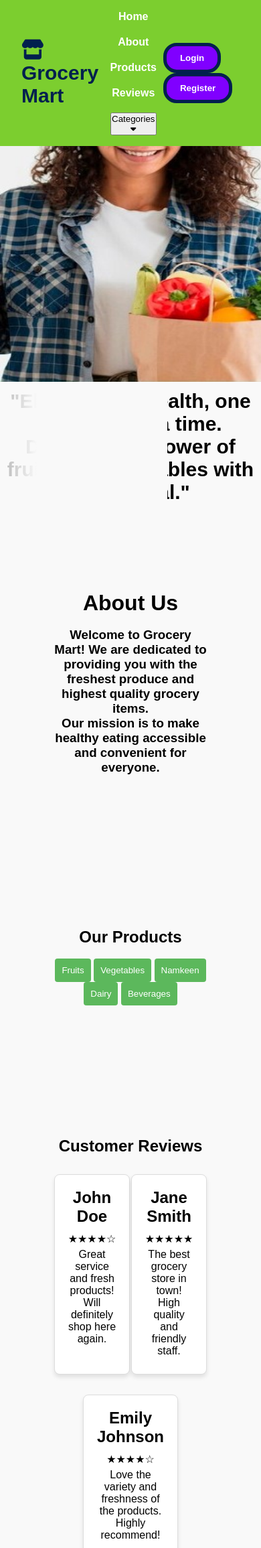
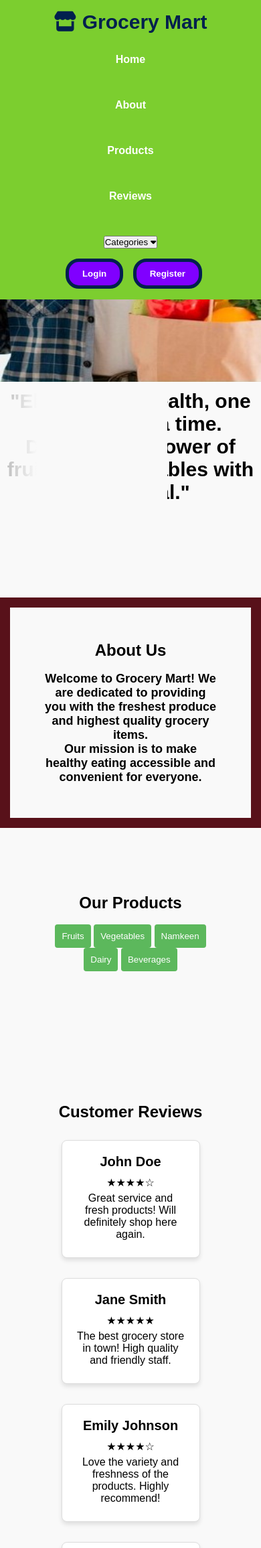
Before and after one commit to dattatreyanammina1/DemoProject, a PHP site: page / in a window 390 px wide; the page is wider, and only the part inside the window is pictured. Shown: the top 2311 px of that part at 67% size. Run offline with PHP 8.4, Linux system fonts and the light colour scheme.

Commit message:
Update style.css

```diff
--- a/style.css
+++ b/style.css
@@ -1,22 +1,115 @@
 @import url('https://fonts.googleapis.com/css2?family=Libre+Baskerville:ital,wght@0,400;0,700;1,400&display=swap');
 
+/* Media query for mobile phones */
 @media only screen and (max-width: 768px) {
-  /* For mobile phones: */
-  [class*="col-"] {
-    width: 100%;
-  }
-}
+    /* Make images responsive */
+    img {
+        width: 100%;
+        height: auto;
+    }
 
-[class*="col-"] {
-  float: left;
-  padding: 15px;
+    /* Adjust headers */
+    h1 {
+        font-size: 24px;
+    }
+
+    h2 {
+        font-size: 20px;
+    }
+
+    h3 {
+        font-size: 18px;
+    }
+
+    /* Adjust the header layout */
+    header {
+        display: flex;
+        flex-direction: column;
+        align-items: center;
+        text-align: center;
+    }
+
+    header .logo {
+        margin-bottom: 15px;
+    }
+
+    header nav {
+        display: flex;
+        flex-direction: column;
+        align-items: center;
+    }
+
+    header nav a {
+        margin: 5px 0;
+    }
+
+    header div {
+        margin-top: 15px;
+    }
+
+    /* Adjust navbar */
+    .navbar {
+        display: flex;
+        flex-direction: column;
+        align-items: center;
+    }
+
+    .navbar a {
+        display: block;
+        padding: 10px;
+        width: 100%;
+        text-align: center;
+    }
+
+    /* Adjust product grid layout */
+    .product-grid {
+        display: flex;
+        flex-direction: column;
+        align-items: center;
+    }
+
+    .product-card {
+        width: 90%;
+        margin-bottom: 20px;
+    }
+
+    /* Adjust reviews layout */
+    .reviews-container {
+        display: flex;
+        flex-direction: column;
+        align-items: center;
+    }
+
+    .review-card {
+        width: 90%;
+        margin-bottom: 20px;
+    }
+
+    /* Adjust footer layout */
+    footer {
+        text-align: center;
+    }
+
+    .footer-content {
+        flex-direction: column;
+        align-items: center;
+    }
+
+    .footer-links {
+        display: flex;
+        flex-direction: column;
+    }
+
+    .footer-links a {
+        margin: 5px 0;
+    }
 }
 
 * {
     text-decoration: none;
-    padding: 0;
+    font-family: "Poppins", sans-serif;
+    padding: 0%;
     margin: 0;
-    font-family: "Poppins", sans-serif;
     box-sizing: border-box;
 }
 
@@ -47,6 +140,7 @@ header {
 .navbar {
     display: flex;
     gap: 20px;
+    position: relative;
 }
 
 .navbar .a1 {
@@ -65,14 +159,13 @@ header {
     cursor: pointer;
     border: 5px solid #01204E;
     border-radius: 20px;
-    animation-name: inherit;
 }
 
-.a1{
+.a1 {
     transition: .2s;
 }
 
-.a1:hover{
+.a1:hover {
     transform: scale(1.5);
 }
 
@@ -89,7 +182,8 @@ header {
     align-items: center;
     justify-content: center;
     flex-direction: column;
-    padding-top: 80px; /* Adjusted padding to account for fixed header */
+    padding-top: 80px;
+    /* Adjusted padding to account for fixed header */
     text-align: center;
 }
 
@@ -105,23 +199,32 @@ header {
     overflow: hidden;
     text-align: center;
     padding-top: 8px;
-    align-items: center;
+    padding-bottom: 30px;
 }
 
 .h::after {
     content: '';
     position: absolute;
     top: 0;
-    left: -100%; /* Initially, text is positioned outside the container */
+    left: -100%;
+    /* Initially, text is positioned outside the container */
     width: 100%;
     height: 100%;
-    background: linear-gradient(to right, rgba(255,255,255,0), #f9f9f9 50%);
-    animation: slideText 5s linear infinite; /* Adjust duration and timing function as needed */
+    background: linear-gradient(to right, rgba(255, 255, 255, 0), #f9f9f9 50%);
+    animation: slideText 5s linear infinite;
+    /* Adjust duration and timing function as needed */
 }
 
 @keyframes slideText {
-    0% { left: -100%; }
-    100% { left: 100%; } /* Text moves to the right edge of its container */
+    0% {
+        left: -100%;
+    }
+
+    100% {
+        left: 100%;
+    }
+
+    /* Text moves to the right edge of its container */
 }
 
 .dropdown {
@@ -144,7 +247,7 @@ header {
     text-align: left;
 }
 
-.a2:hover{
+.a2:hover {
     border: 10px solid aquamarine;
 }
 
@@ -152,12 +255,20 @@ header {
     display: block;
 }
 
-.about-page{
-    padding: 130px 80px;
+.about-page {
+    padding: 50px;
     text-align: center;
+    margin-top: 110px;
+    border: 15px solid #58111A;
 }
 
-.product-listing-page, .reviews-page, .categories-page {
+#u {
+    text-decoration: underline;
+}
+
+.product-listing-page,
+.reviews-page,
+.categories-page {
     padding: 80px 80px;
     text-align: center;
 }
@@ -209,7 +320,8 @@ header {
     background-color: #4cae4c;
 }
 
-.review-card, .category-card {
+.review-card,
+.category-card {
     background-color: white;
     border: 1px solid #ddd;
     border-radius: 8px;
@@ -246,13 +358,17 @@ header {
 }
 
 @media (max-width: 768px) {
-    .product-card, .category-card {
+
+    .product-card,
+    .category-card {
         width: calc(50% - 20px);
     }
 }
 
 @media (max-width: 480px) {
-    .product-card, .category-card {
+
+    .product-card,
+    .category-card {
         width: 100%;
     }
 
@@ -281,8 +397,10 @@ header {
 }
 
 .review-card {
-    flex-basis: calc(50% - 20px); /* Adjust as needed */
-    margin-bottom: 20px; /* Adjust spacing between review cards */
+    flex-basis: calc(50% - 20px);
+    /* Adjust as needed */
+    margin-bottom: 20px;
+    /* Adjust spacing between review cards */
 }
 
 footer {
@@ -320,6 +438,7 @@ footer {
     font-size: 14px;
 }
 
-.footer-links a:hover,.social-media a:hover {
+.footer-links a:hover,
+.social-media a:hover {
     color: #f0c040;
 }
```
